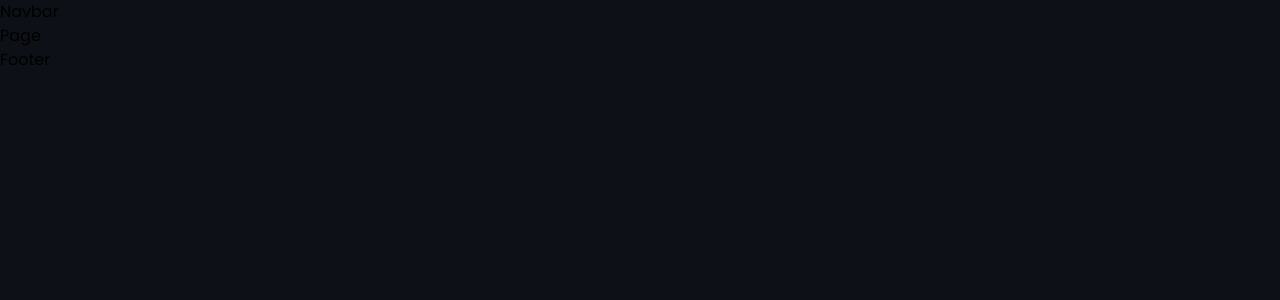
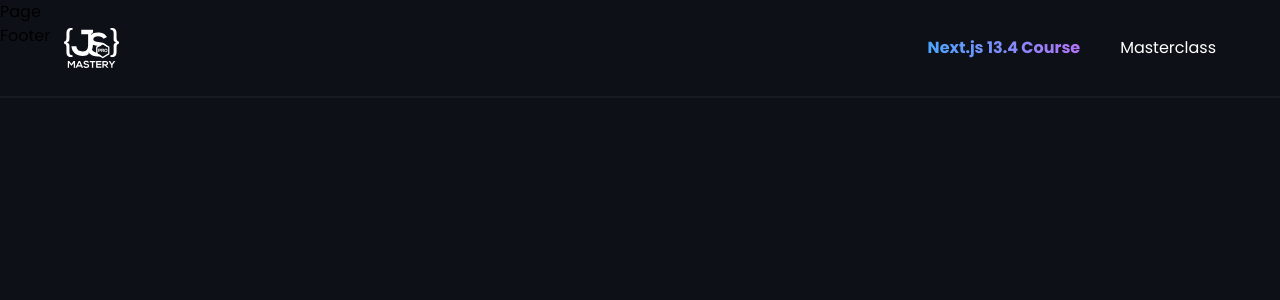
Before and after one commit to prikol769/nextjs_load, a Next.js app: page / in a window 1280 px wide. Shown: the top 300 px of the page. Built offline with nearby package versions, Linux system fonts and the light colour scheme.

Commit message:
added Navbar

```diff
--- a/app/(root)/layout.tsx
+++ b/app/(root)/layout.tsx
@@ -1,11 +1,13 @@
+import Navbar from "@/components/Navbar"
+import Footer from "@/components/ui/Footer"
 import React from 'react'
 
 const layout = ({children}: {children: React.ReactNode}) => {
     return (
         <>
-            Navbar
+            <Navbar />
             {children}
-            Footer
+            <Footer />
         </>
     )
 }
--- /dev/null
+++ b/components/Navbar.tsx
@@ -0,0 +1,48 @@
+import Image from "next/image"
+import Link from "next/link"
+
+const Navbar = () => {
+    return (
+        <nav className="flex-center fixed top-0 z-50 w-full border-b-2 border-black-200 py-7 text-white">
+            <div className="flex-between mx-auto w-full  max-w-screen-2xl px-6 xs:px-8 sm:px-16">
+                <Link href="/" >
+                    <Image
+                        src="/jsm-logo.svg"
+                        alt="logo"
+                        width={55}
+                        height={40}
+                    />
+                </Link>
+
+                <Image
+                    src="/hamburger-menu.svg"
+                    width={30}
+                    height={30}
+                    alt="hamburger-menu"
+                    className="block md:hidden"
+                />
+
+                <ul className="flex-center gap-x-3 max-md:hidden md:gap-x-10">
+                    <li className="body-text text-gradient_blue-purple !font-bold">
+                        <Link
+                            href="http://jsmastery.pro/next13"
+                            target="_blank"
+                        >
+                            Next.js 13.4 Course
+                        </Link>
+                    </li>
+                    <li className="body-text !font-normal">
+                        <Link
+                            href="http://jsmastery.pro/masterclass"
+                            target="_blank"
+                        >
+                            Masterclass
+                        </Link>
+                    </li>
+                </ul>
+            </div>
+        </nav>
+    )
+}
+
+export default Navbar
--- /dev/null
+++ b/components/ui/Footer.tsx
@@ -0,0 +1,9 @@
+import React from 'react'
+
+const Footer = () => {
+    return (
+        <div>Footer</div>
+    )
+}
+
+export default Footer
```
